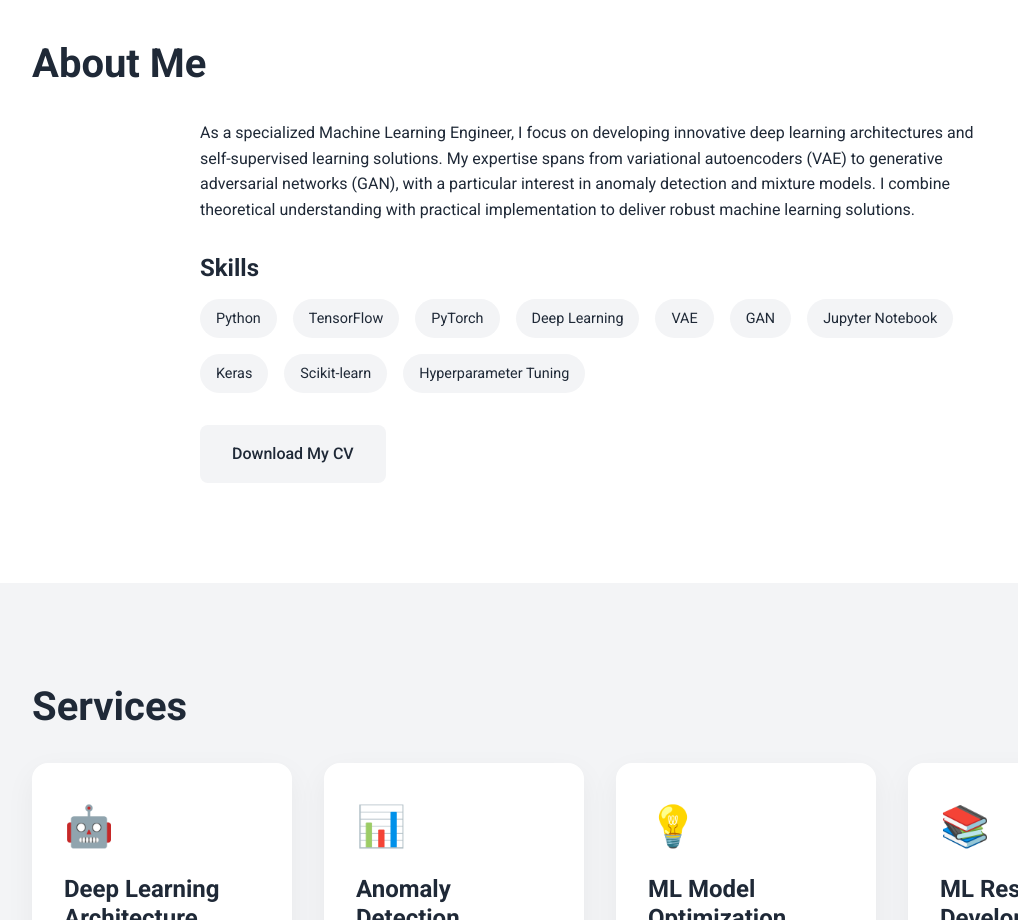
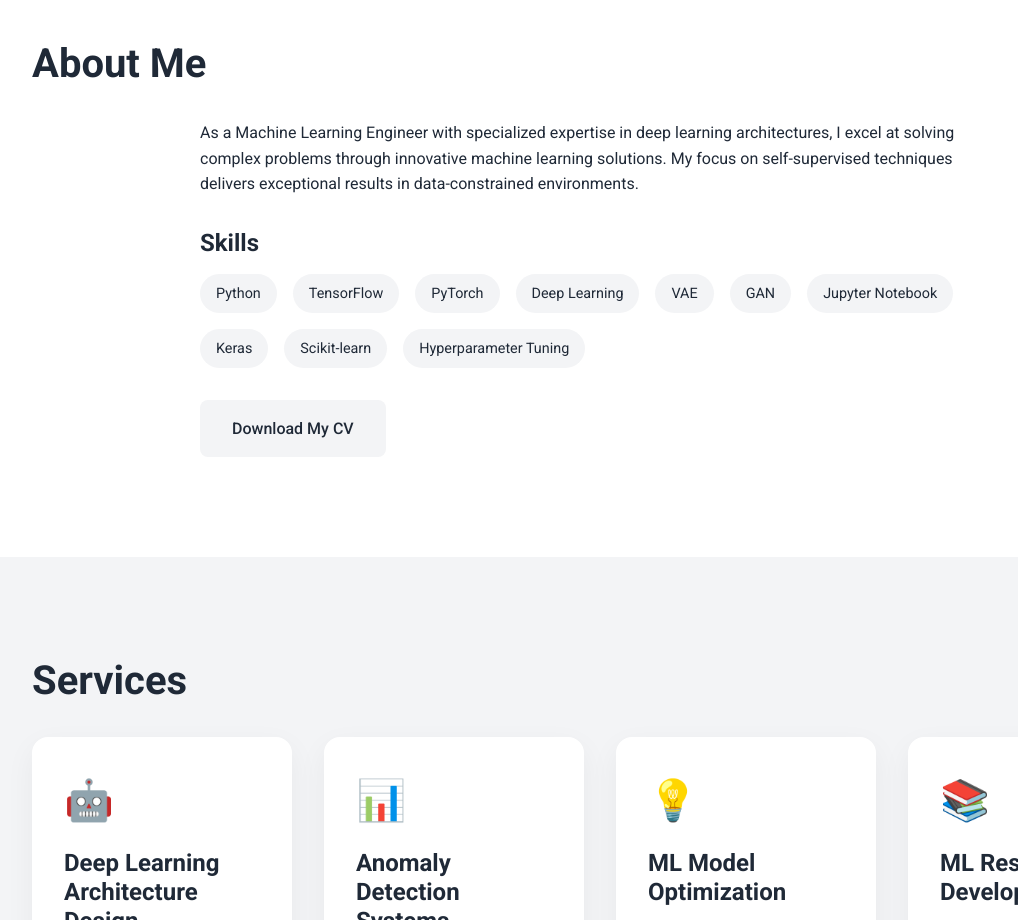
Before and after one commit to MarouaneAEF/MarouaneAEF.github.io, a plain HTML site: page index.html in a window 1280 px wide. Shown: the part 860-1780 px from the top of the page, without its empty margins (40-1058 px from the left). Drawn offline with Linux system fonts and the light colour scheme.

Commit message:
Update CV to new cv-ats.pdf file

```diff
--- a/index.html
+++ b/index.html
@@ -63,7 +63,7 @@
             <h2>About Me</h2>
             <div class="about-content">
                 <div class="about-text">
-                    <p>As a specialized Machine Learning Engineer, I focus on developing innovative deep learning architectures and self-supervised learning solutions. My expertise spans from variational autoencoders (VAE) to generative adversarial networks (GAN), with a particular interest in anomaly detection and mixture models. I combine theoretical understanding with practical implementation to deliver robust machine learning solutions.</p>
+                    <p>As a Machine Learning Engineer with specialized expertise in deep learning architectures, I excel at solving complex problems through innovative machine learning solutions. My focus on self-supervised techniques delivers exceptional results in data-constrained environments.</p>
                     <div class="skills">
                         <h3>Skills</h3>
                         <div class="skill-tags">
@@ -79,7 +79,7 @@
                             <span>Hyperparameter Tuning</span>
                         </div>
                     </div>
-                    <a href="assets/machine-learning-Engineer.pdf" class="cv-button" download>Download My CV</a>
+                    <a href="assets/cv-ats.pdf" class="cv-button" download>Download My CV</a>
                 </div>
             </div>
         </div>
@@ -203,7 +203,7 @@
             <div class="footer-content">
                 <p>&copy; 2024 Marouane Ait El Faqir. All rights reserved.</p>
                 <div class="footer-links">
-                    <a href="assets/machine-learning-Engineer.pdf" download>Download CV</a>
+                    <a href="assets/cv-ats.pdf" download>Download CV</a>
                 </div>
             </div>
         </div>
```
Also changed, not shown: 1 other file.
